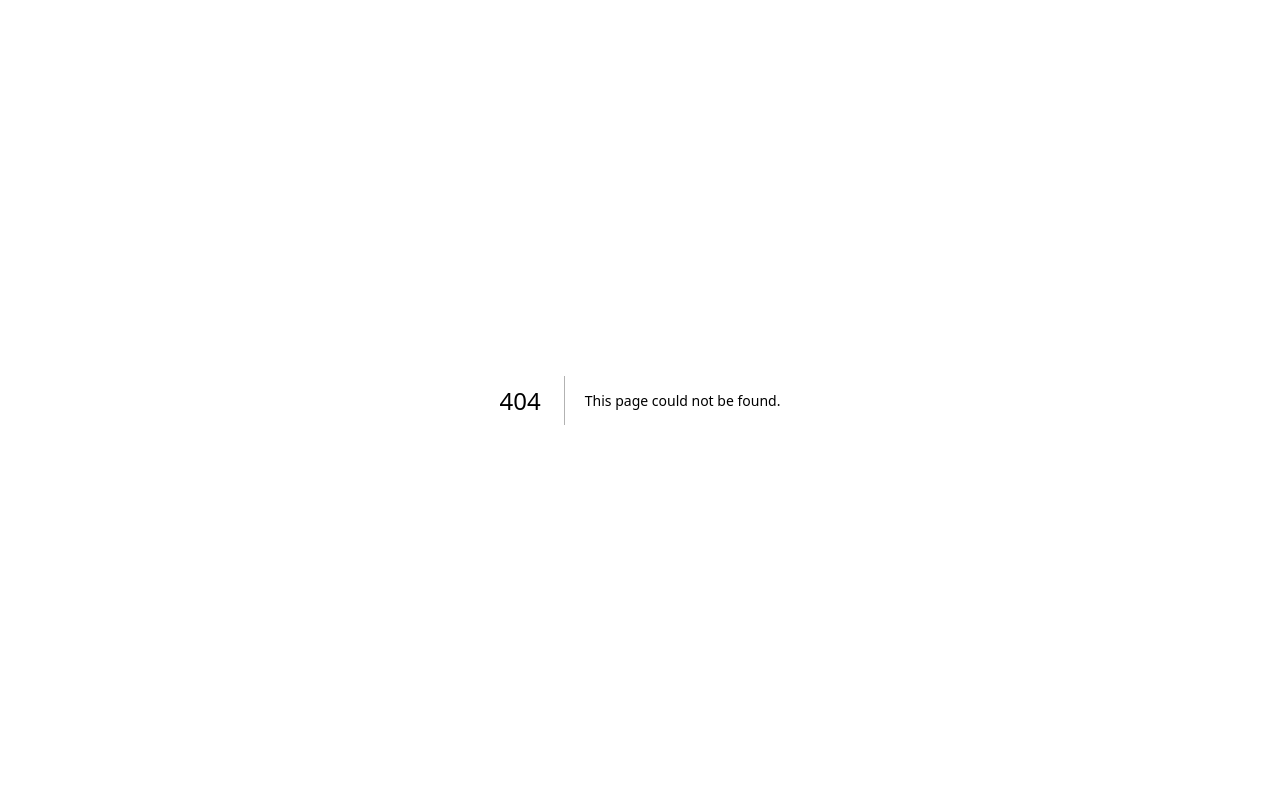
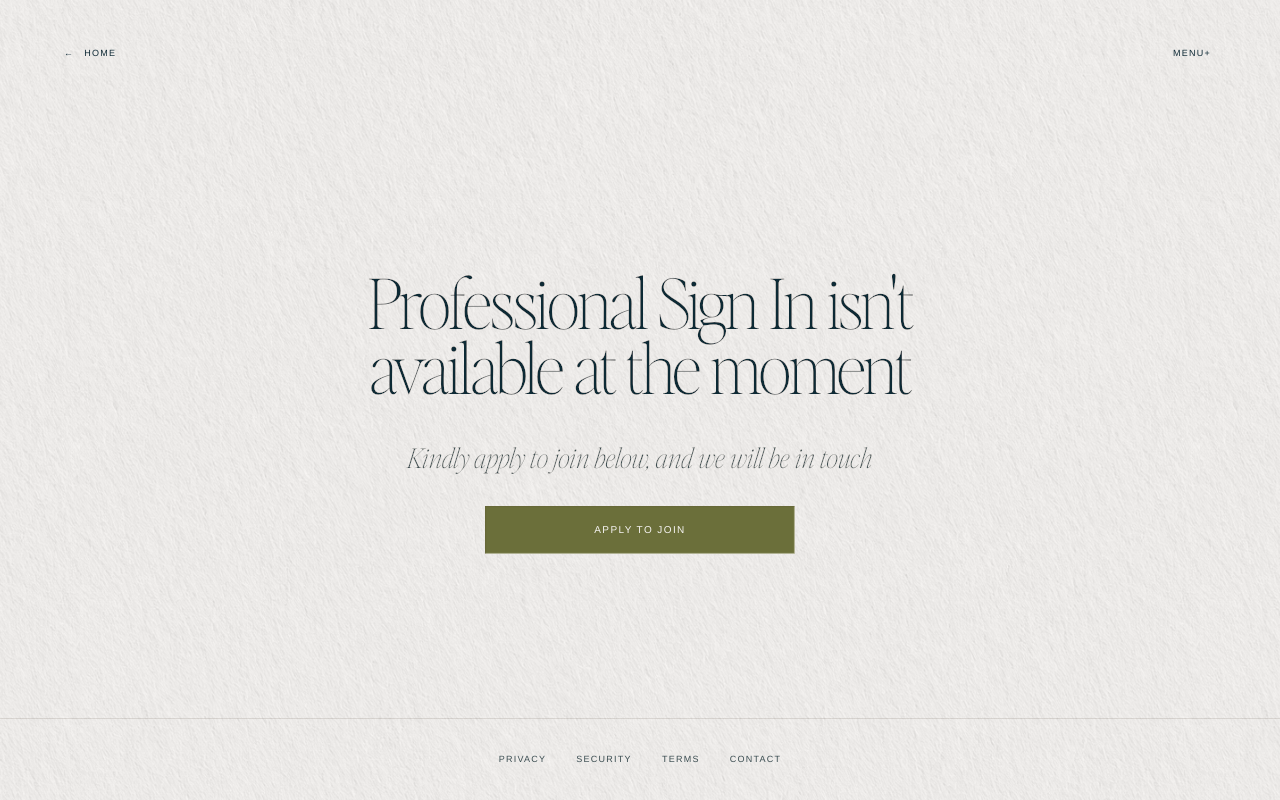
Before and after one commit to lali-vaultier/vaultier-website, a Next.js app: page /professional-access/sign-in in a window 1280 px wide. Before the commit this address had no page. Built offline with nearby package versions, Linux system fonts and the light colour scheme.

Commit message:
Add Professional Sign In holding page

```diff
--- a/app/globals.css
+++ b/app/globals.css
@@ -669,6 +669,8 @@ a { color: inherit; }
 
 /* Professional access */
 .professional-page {
+  display: flex;
+  flex-direction: column;
   min-height: 100svh;
   color: var(--deep-teal-blue);
   background-color: var(--off-white);
@@ -750,6 +752,13 @@ a { color: inherit; }
   font-size: clamp(56px, 7vw, 100px);
   line-height: .94;
 }
+.professional-unavailable {
+  flex: 1;
+  display: flex;
+  flex-direction: column;
+  align-items: center;
+  justify-content: center;
+}
 .professional-introduction {
   width: min(750px, 86vw);
   margin: clamp(36px, 4vw, 52px) auto 0;
@@ -762,6 +771,14 @@ a { color: inherit; }
   text-wrap: pretty;
 }
 .professional-introduction p + p { margin-top: 18px; }
+.professional-unavailable-subheading {
+  margin: clamp(28px, 3.4vw, 44px) 0 0;
+  color: color-mix(in srgb, var(--deep-teal-blue) 72%, var(--murky-grey));
+  font: italic 100 clamp(23px, 2.1vw, 32px)/1.15 var(--font-editorial), Georgia, serif;
+  text-wrap: balance;
+  filter: url(#professional-letterpress-display);
+  text-rendering: geometricPrecision;
+}
 .professional-actions {
   display: grid;
   grid-template-columns: repeat(2, minmax(0, 1fr));
@@ -769,6 +786,7 @@ a { color: inherit; }
   width: min(620px, 100%);
   margin: clamp(42px, 5vw, 64px) auto 0;
 }
+.professional-actions-single { grid-template-columns: minmax(0, 1fr); width: min(310px, 100%); }
 .professional-action,
 .professional-submit {
   position: relative;
@@ -1026,6 +1044,7 @@ a { color: inherit; }
   .professional-actions {
     margin-top: clamp(22px, 3.2svh, 30px);
   }
+  .professional-unavailable .professional-actions { margin-top: clamp(30px, 4svh, 42px); }
   .professional-action { min-height: 48px; padding-block: 14px; }
 }
 
@@ -1536,7 +1555,9 @@ a { color: inherit; }
   .professional-hero h1 { font-size: clamp(46px, 13vw, 64px); line-height: .94; }
   .professional-introduction { width: 84vw; margin-top: 32px; }
   .professional-introduction p { font-size: 13px; line-height: 1.7; }
+  .professional-unavailable-subheading { margin-top: 24px; font-size: 22px; }
   .professional-actions { grid-template-columns: 1fr; width: min(84vw, 420px); margin-top: 38px; }
+  .professional-actions-single { width: min(84vw, 310px); }
   .professional-application,
   .professional-membership { width: 88vw; }
   .professional-application { padding: 68px 0 86px; }
--- a/app/professional-access/page.tsx
+++ b/app/professional-access/page.tsx
@@ -5,9 +5,6 @@ export const metadata: Metadata = {
   title: "Professional Access — Vaultier",
   description: "Apply to support privately managed collections through the Vaultier professional network.",
 };
-
-const professionalSignInUrl =
-  process.env.NEXT_PUBLIC_PROFESSIONAL_SIGN_IN_URL || "https://accessvaultier.co/";
 
 export default function ProfessionalAccessPage() {
   return (
@@ -26,9 +23,9 @@ export default function ProfessionalAccessPage() {
         </p>
       </div>
       <div className="professional-actions">
-        <a className="professional-action professional-action-secondary" href={professionalSignInUrl}>
+        <Link className="professional-action professional-action-secondary" href="/professional-access/sign-in">
           <span>Professional Sign In</span>
-        </a>
+        </Link>
         <Link className="professional-action professional-action-primary" href="/professional-access/apply">
           <span>Apply to Join</span>
         </Link>
--- /dev/null
+++ b/app/professional-access/sign-in/page.tsx
@@ -0,0 +1,26 @@
+import type { Metadata } from "next";
+import Link from "next/link";
+
+export const metadata: Metadata = {
+  title: "Professional Sign In — Vaultier",
+  description: "Apply to join the Vaultier professional network.",
+};
+
+export default function ProfessionalSignInPage() {
+  return (
+    <section
+      className="professional-hero professional-unavailable"
+      aria-labelledby="professional-sign-in-heading"
+    >
+      <h1 id="professional-sign-in-heading">Professional Sign In isn&apos;t available at the moment</h1>
+      <p className="professional-unavailable-subheading">
+        Kindly apply to join below, and we will be in touch
+      </p>
+      <div className="professional-actions professional-actions-single">
+        <Link className="professional-action professional-action-secondary" href="/professional-access/apply">
+          <span>Apply to Join</span>
+        </Link>
+      </div>
+    </section>
+  );
+}
```
